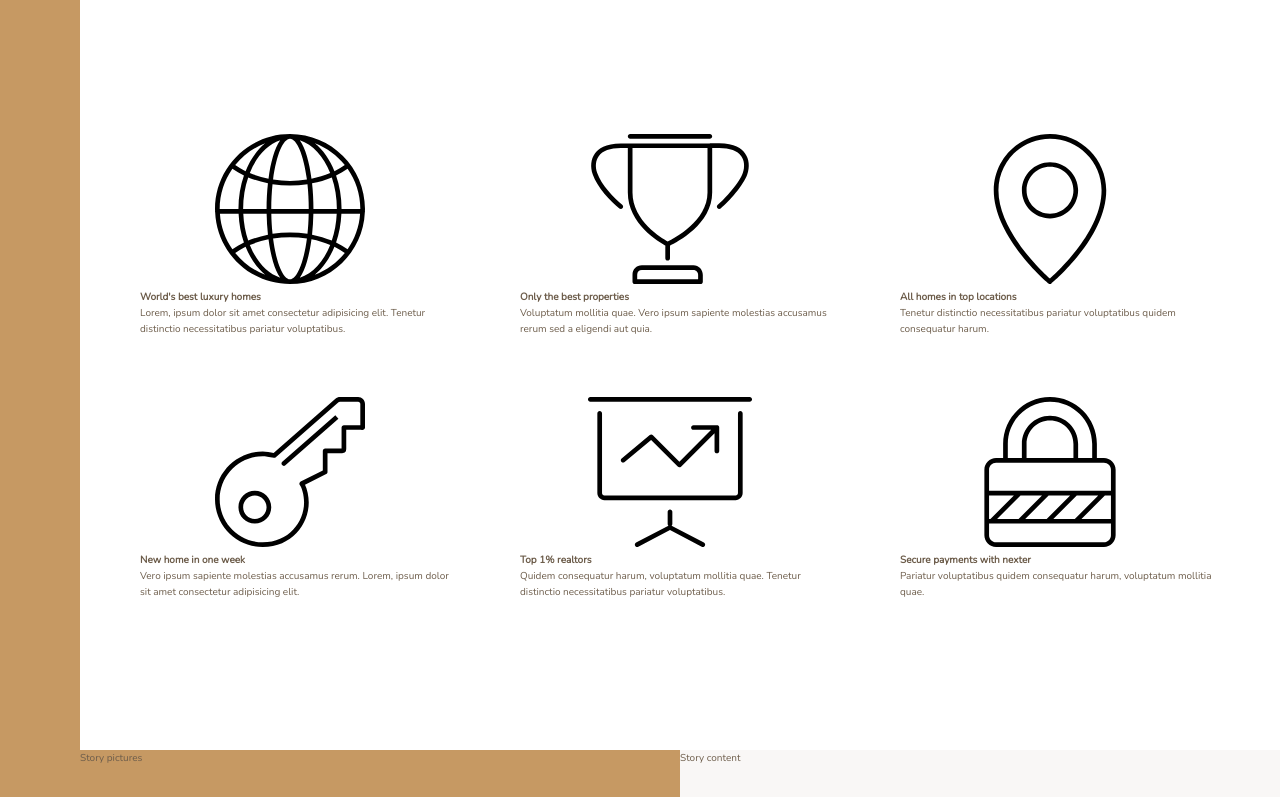
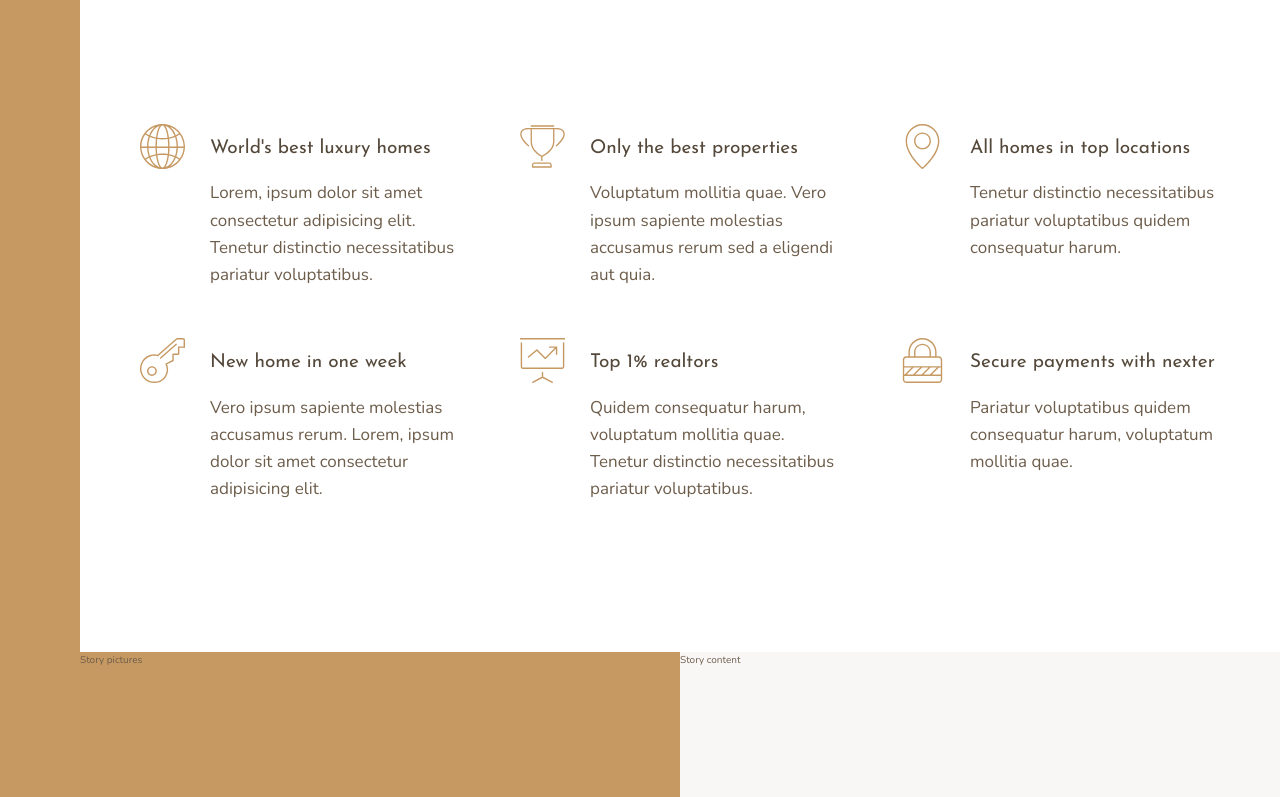
Before and after one commit to SwastikSonkusare/Nexter, a website: page index.html in a window 1280 px wide. Shown: the part 656-1453 px from the top of the page. Drawn offline with nearby package versions, Linux system fonts and the light colour scheme.

Commit message:
added: features section

```diff
--- a/index.html
+++ b/index.html
@@ -26,7 +26,7 @@
         <svg class="feature__icon">
           <use xlink:href="img/sprite.svg#icon-global"></use>
         </svg>
-        <h4 class="heading-4">World's best luxury homes</h4>
+        <h4 class="heading-4 heading-4--dark">World's best luxury homes</h4>
         <p class="feature__text">
           Lorem, ipsum dolor sit amet consectetur adipisicing elit. Tenetur
           distinctio necessitatibus pariatur voluptatibus.
@@ -37,7 +37,7 @@
         <svg class="feature__icon">
           <use xlink:href="img/sprite.svg#icon-trophy"></use>
         </svg>
-        <h4 class="heading-4">Only the best properties</h4>
+        <h4 class="heading-4 heading-4--dark">Only the best properties</h4>
         <p class="feature__text">
           Voluptatum mollitia quae. Vero ipsum sapiente molestias accusamus
           rerum sed a eligendi aut quia.
@@ -48,7 +48,7 @@
         <svg class="feature__icon">
           <use xlink:href="img/sprite.svg#icon-map-pin"></use>
         </svg>
-        <h4 class="heading-4">All homes in top locations</h4>
+        <h4 class="heading-4 heading-4--dark">All homes in top locations</h4>
         <p class="feature__text">
           Tenetur distinctio necessitatibus pariatur voluptatibus quidem
           consequatur harum.
@@ -59,7 +59,7 @@
         <svg class="feature__icon">
           <use xlink:href="img/sprite.svg#icon-key"></use>
         </svg>
-        <h4 class="heading-4">New home in one week</h4>
+        <h4 class="heading-4 heading-4--dark">New home in one week</h4>
         <p class="feature__text">
           Vero ipsum sapiente molestias accusamus rerum. Lorem, ipsum dolor sit
           amet consectetur adipisicing elit.
@@ -70,7 +70,7 @@
         <svg class="feature__icon">
           <use xlink:href="img/sprite.svg#icon-presentation"></use>
         </svg>
-        <h4 class="heading-4">Top 1% realtors</h4>
+        <h4 class="heading-4 heading-4--dark">Top 1% realtors</h4>
         <p class="feature__text">
           Quidem consequatur harum, voluptatum mollitia quae. Tenetur distinctio
           necessitatibus pariatur voluptatibus.
@@ -81,7 +81,7 @@
         <svg class="feature__icon">
           <use xlink:href="img/sprite.svg#icon-lock"></use>
         </svg>
-        <h4 class="heading-4">Secure payments with nexter</h4>
+        <h4 class="heading-4 heading-4--dark">Secure payments with nexter</h4>
         <p class="feature__text">
           Pariatur voluptatibus quidem consequatur harum, voluptatum mollitia
           quae.
--- a/sass/_features.scss
+++ b/sass/_features.scss
@@ -4,6 +4,30 @@
 
     display: grid;
 
-    grid-template-columns: repeat(3, 1fr);
+    // grid-template-columns: repeat(3, 1fr);
+    grid-template-columns: repeat(auto-fit, minmax(25rem, 1fr));
     grid-gap: 6rem;
+
+    align-items: start;
 }
+
+.feature {
+    display: grid;
+    grid-template-columns: min-content 1fr;
+
+    grid-row-gap: 1.5rem;
+    grid-column-gap: 2.5rem;
+
+    &__icon {
+        fill: $color-primary;
+        width: 4.5rem;
+        height: 4.5rem;
+        grid-row: 1 / span 2;
+
+        transform: translateY(-1rem);
+    }
+
+    &__text {
+        font-size: 1.7rem;
+    }
+}
--- a/sass/_typography.scss
+++ b/sass/_typography.scss
@@ -0,0 +1,29 @@
+%heading {
+    font-family: $font-display;
+    font-weight: 400;
+}
+
+.heading-1 {
+    @extend %heading;
+}
+
+.heading-2 {
+    @extend %heading;
+}
+
+.heading-3 {
+    @extend %heading;
+}
+
+.heading-4 {
+    @extend %heading;
+    font-size: 1.9rem;
+
+    &--light {
+        color: $color-grey-light-1;
+    }
+
+    &--dark {
+        color: $color-grey-dark-1;
+    }
+}
```
Also changed, not shown: css/style.css.
